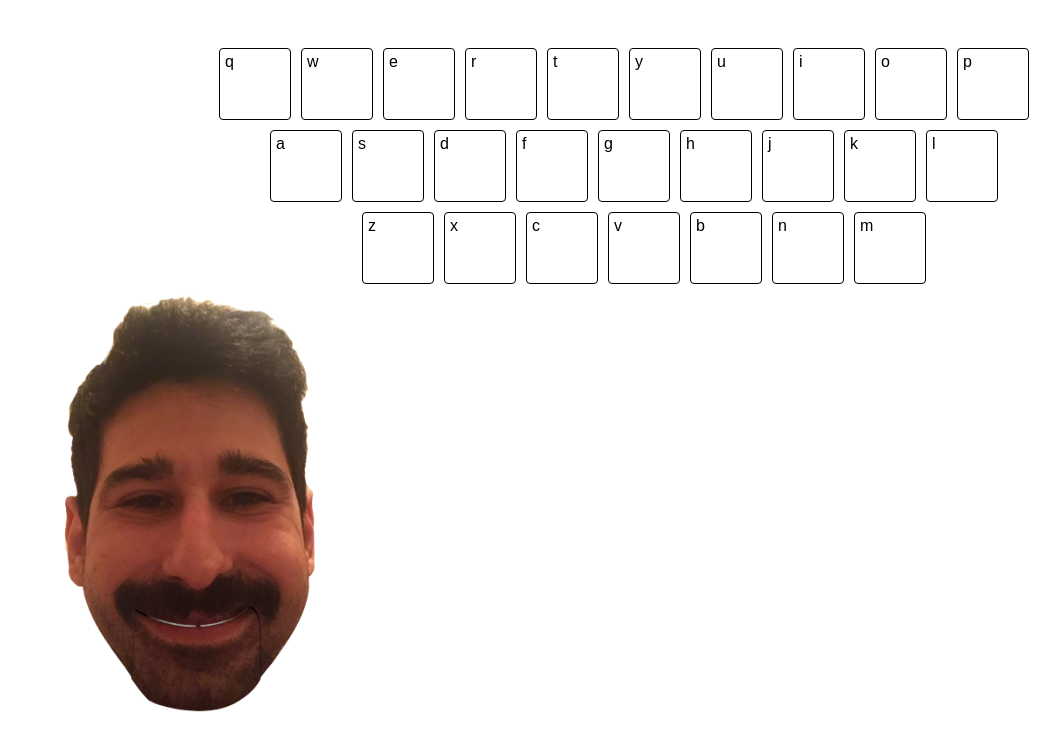
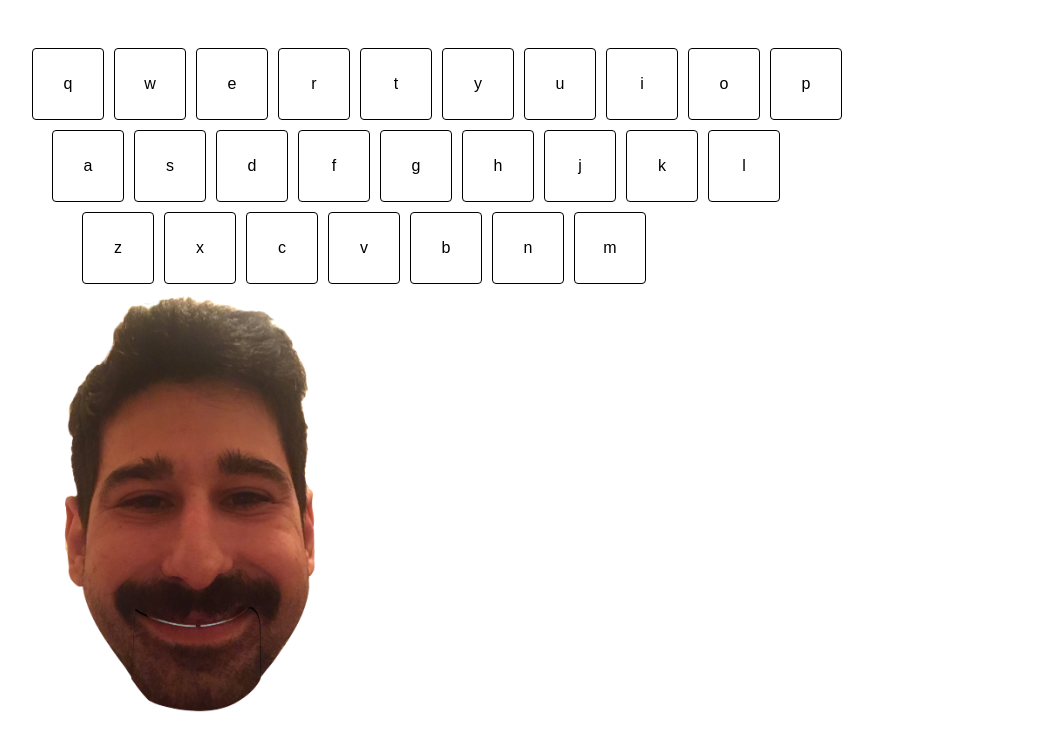
Before and after one commit to gabrielpoca/buttons, a React (Create React App) app: page / in a window 1280 px wide. Shown: the top 750 px of the page, without its empty margins (16-1076 px from the left). Built offline with nearby package versions, Linux system fonts and the light colour scheme; no server answers.

Commit message:
update keys

```diff
--- a/src/components/KeyBoard.js
+++ b/src/components/KeyBoard.js
@@ -19,15 +19,7 @@ export const Key = ({ leftMargin, selected, hasRecording, ...props }) => (
     }}
     {...props}
   >
-    <span
-      css={{
-        position: "absolute",
-        top: 5,
-        left: 5
-      }}
-    >
-      {props.keycode}
-    </span>
+    <span css={{}}>{props.keycode}</span>
   </div>
 );
 
--- a/src/pages/index.js
+++ b/src/pages/index.js
@@ -293,8 +293,8 @@ export default () => {
           <div
             css={{
               display: "flex",
-              justifyContent: "center",
-              alignItems: "center",
+              justifyContent: "flex-start",
+              alignItems: "flex-start",
               flexDirection: "column"
             }}
           >
@@ -320,7 +320,7 @@ export default () => {
                 />
               ))}
             </Row>
-            <Row css={{ marginLeft: 40, marginTop: 10 }}>
+            <Row css={{ marginLeft: 50, marginTop: 10 }}>
               {THIRD_ROW.map((key, index) => (
                 <Key
                   selected={pressedKeys[key]}
```
